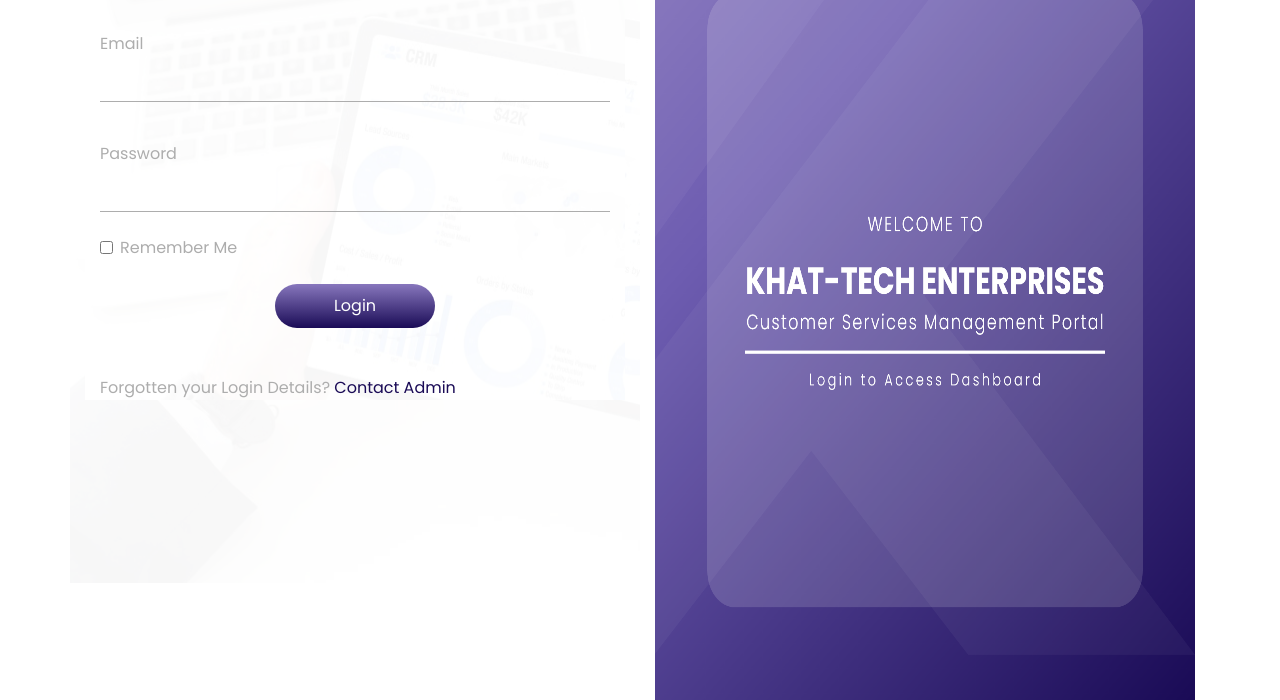
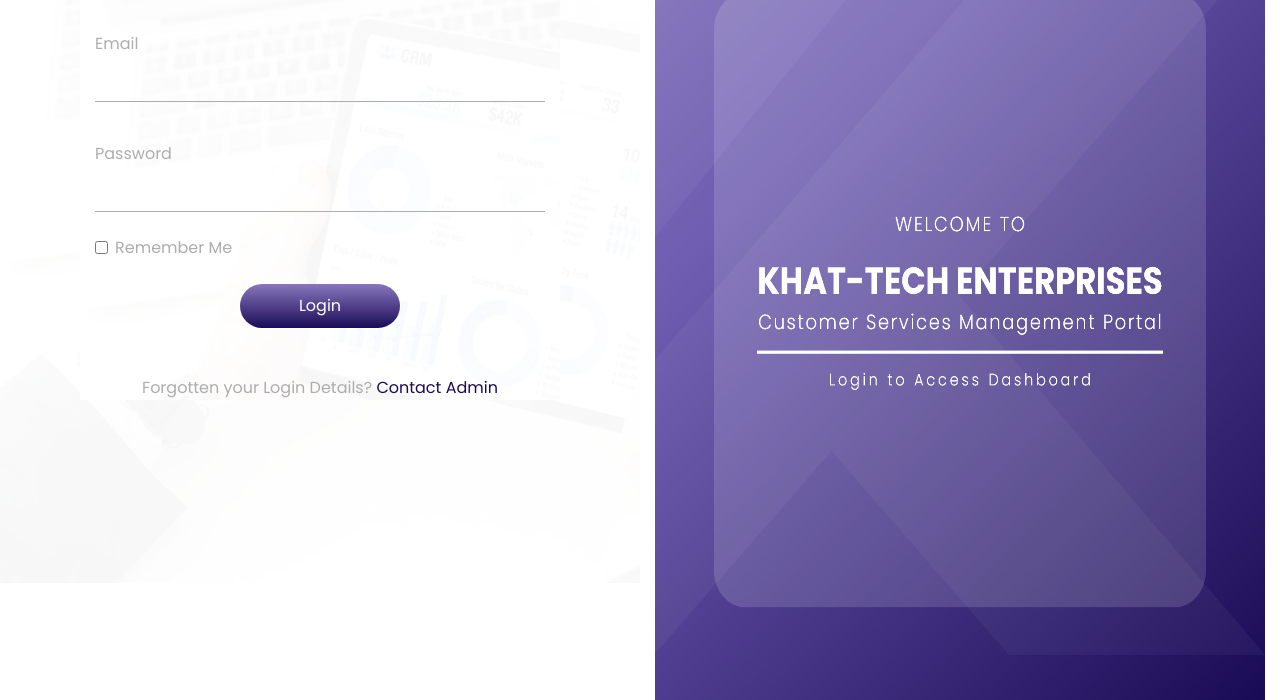
Before and after one commit to chusamasadiq/Modern-Login-Page, a plain HTML site: page index.html in a window 1280 px wide. Shown: the part 100-800 px from the top of the page. Drawn offline with nearby package versions, Linux system fonts and the light colour scheme.

Commit message:
Login Page

```diff
--- a/index.html
+++ b/index.html
@@ -20,7 +20,7 @@
     <link rel="stylesheet" href="style.css" />
   </head>
   <body>
-    <div class="container">
+    <div class="container-fluid">
       <div class="row">
         <div class="col-sm-12 col-lg-6  LoginForm">
           <div class="container LoginForm">
@@ -66,9 +66,11 @@
                 </button>
               </div>
 
-              <label class="form-check-label pt-5" for="ContactAdmin">
+              <div class="text-center">
+              <label class="form-check-label pt-5  for="ContactAdmin">
                 Forgotten your Login Details? <a href="#">Contact Admin</a>
               </label>
+            </div>
             </form>
           </div>
         </div>
--- a/style.css
+++ b/style.css
@@ -14,6 +14,7 @@ select.form-control {
   -webkit-box-shadow: none;
   box-shadow: none;
   border-radius: 0;
+  padding-left: 10px;;
 }
 
 
@@ -70,13 +71,13 @@ a:hover {
    margin-top: 20px;
    display: none;
   }
-  label.form-check-label.pt-5 {
-    font-size: 12px;
-}
 }
 
+.LoginForm{
+width: 30rem;
+}
 
-@media screen and (max-width: 992px) and (min-width:600px) {
+@media screen and (max-width: 995px) and (min-width:600px) {
   #design{
    margin-top: 20px;
    display: none;
```
